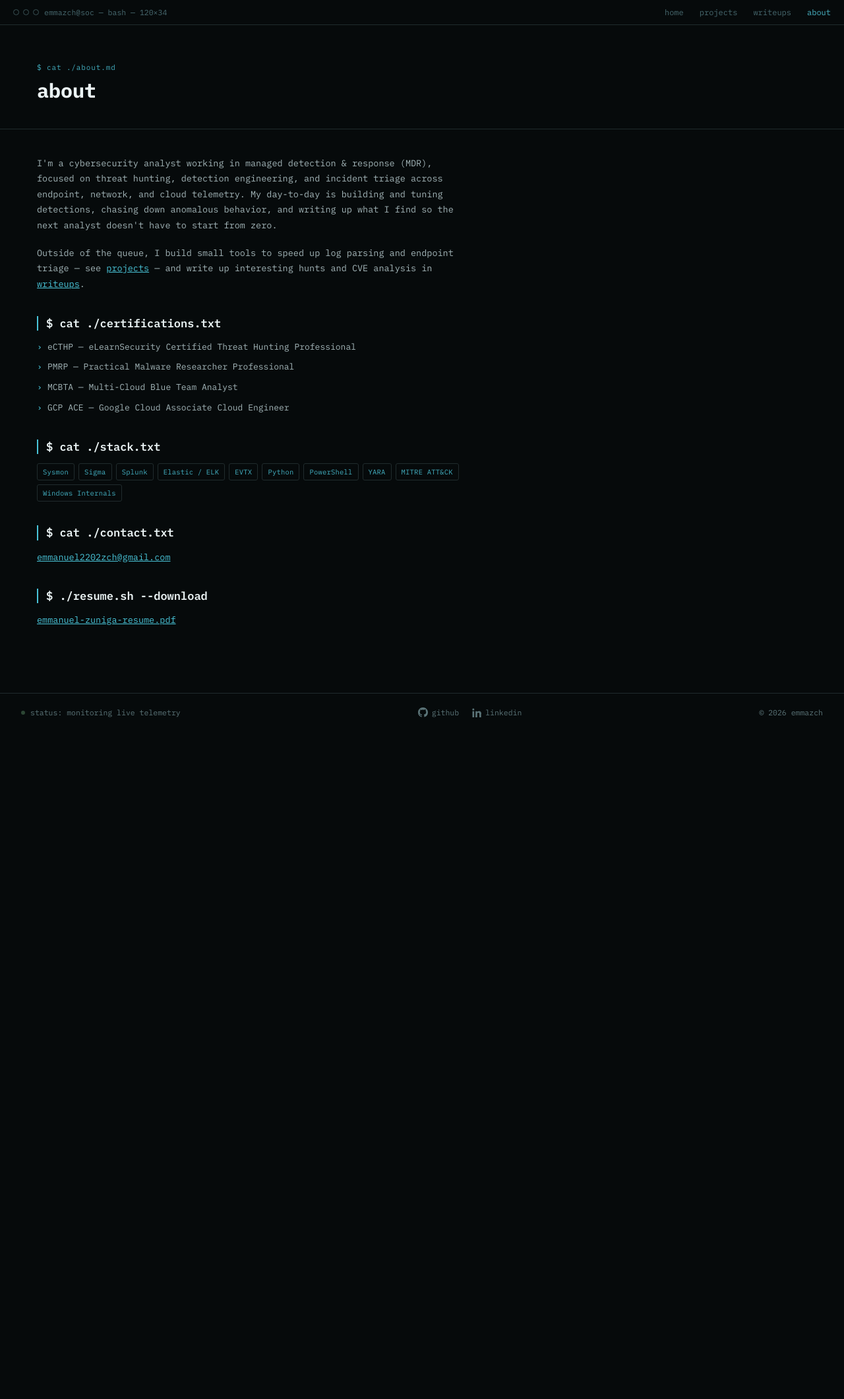
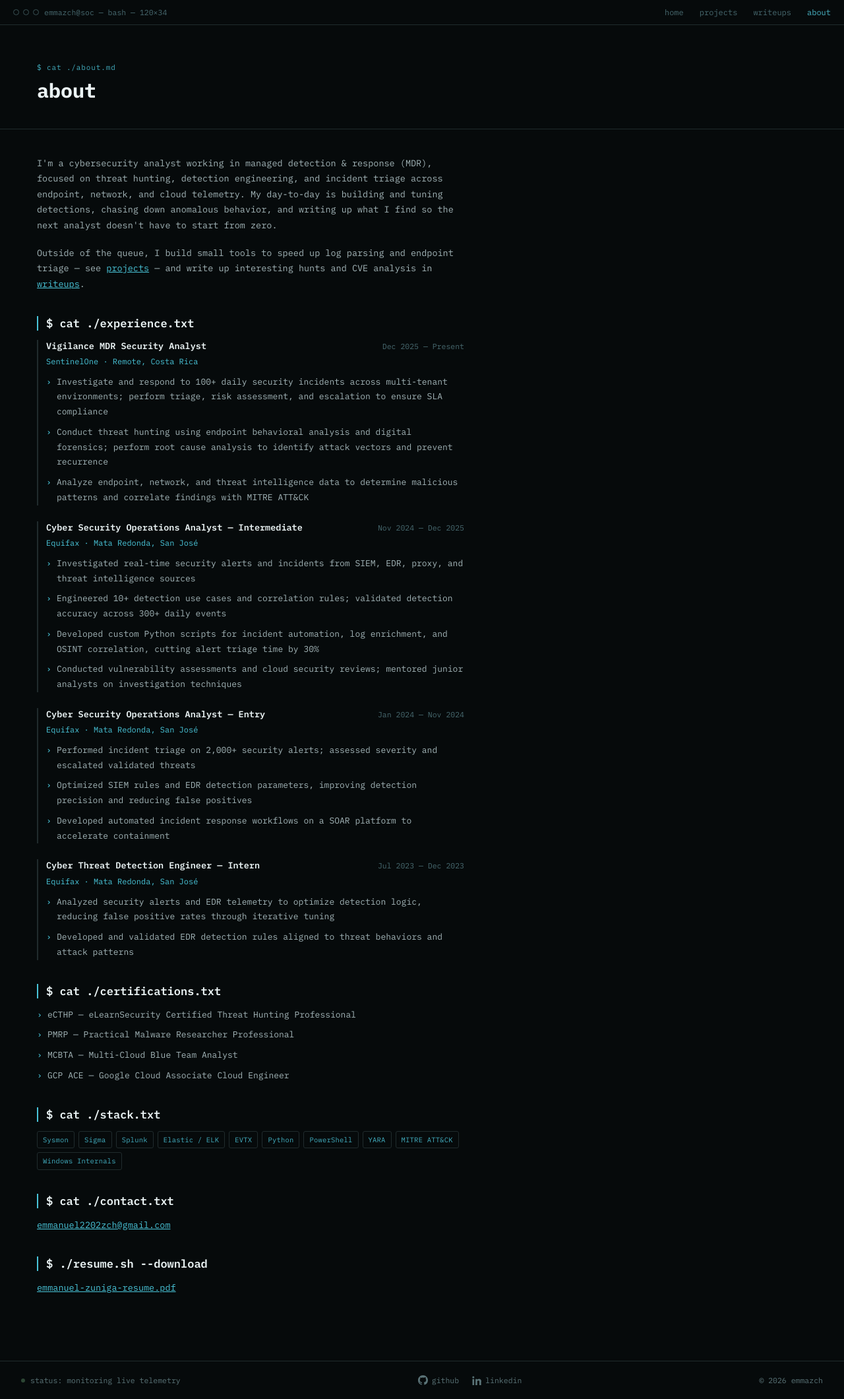
Before and after one commit to Emmazch22/emmazch22.github.io, a Jekyll site: the page built from about.md, in a window 1280 px wide. Shown: the whole page at 66% size. Built offline with Jekyll 4.4.1, drawn with Linux system fonts in a browser that asks for light colours; before the commit the page ends 1108 px from its top, so only the background shows below that.

Commit message:
Add work experience section to about page

```diff
--- a/about.md
+++ b/about.md
@@ -22,6 +22,58 @@ permalink: /about/
     — and write up interesting hunts and CVE analysis in
     <a href="{{ '/writeups/' | relative_url }}">writeups</a>.
   </p>
+
+  <h2 class="section-title">$ cat ./experience.txt</h2>
+  <div class="exp-list">
+    <div class="exp-item">
+      <div class="exp-head">
+        <span class="exp-role">Vigilance MDR Security Analyst</span>
+        <span class="exp-dates">Dec 2025 &mdash; Present</span>
+      </div>
+      <div class="exp-org">SentinelOne &middot; Remote, Costa Rica</div>
+      <ul class="plain-list">
+        <li>Investigate and respond to 100+ daily security incidents across multi-tenant environments; perform triage, risk assessment, and escalation to ensure SLA compliance</li>
+        <li>Conduct threat hunting using endpoint behavioral analysis and digital forensics; perform root cause analysis to identify attack vectors and prevent recurrence</li>
+        <li>Analyze endpoint, network, and threat intelligence data to determine malicious patterns and correlate findings with MITRE ATT&amp;CK</li>
+      </ul>
+    </div>
+    <div class="exp-item">
+      <div class="exp-head">
+        <span class="exp-role">Cyber Security Operations Analyst &mdash; Intermediate</span>
+        <span class="exp-dates">Nov 2024 &mdash; Dec 2025</span>
+      </div>
+      <div class="exp-org">Equifax &middot; Mata Redonda, San Jos&eacute;</div>
+      <ul class="plain-list">
+        <li>Investigated real-time security alerts and incidents from SIEM, EDR, proxy, and threat intelligence sources</li>
+        <li>Engineered 10+ detection use cases and correlation rules; validated detection accuracy across 300+ daily events</li>
+        <li>Developed custom Python scripts for incident automation, log enrichment, and OSINT correlation, cutting alert triage time by 30%</li>
+        <li>Conducted vulnerability assessments and cloud security reviews; mentored junior analysts on investigation techniques</li>
+      </ul>
+    </div>
+    <div class="exp-item">
+      <div class="exp-head">
+        <span class="exp-role">Cyber Security Operations Analyst &mdash; Entry</span>
+        <span class="exp-dates">Jan 2024 &mdash; Nov 2024</span>
+      </div>
+      <div class="exp-org">Equifax &middot; Mata Redonda, San Jos&eacute;</div>
+      <ul class="plain-list">
+        <li>Performed incident triage on 2,000+ security alerts; assessed severity and escalated validated threats</li>
+        <li>Optimized SIEM rules and EDR detection parameters, improving detection precision and reducing false positives</li>
+        <li>Developed automated incident response workflows on a SOAR platform to accelerate containment</li>
+      </ul>
+    </div>
+    <div class="exp-item">
+      <div class="exp-head">
+        <span class="exp-role">Cyber Threat Detection Engineer &mdash; Intern</span>
+        <span class="exp-dates">Jul 2023 &mdash; Dec 2023</span>
+      </div>
+      <div class="exp-org">Equifax &middot; Mata Redonda, San Jos&eacute;</div>
+      <ul class="plain-list">
+        <li>Analyzed security alerts and EDR telemetry to optimize detection logic, reducing false positive rates through iterative tuning</li>
+        <li>Developed and validated EDR detection rules aligned to threat behaviors and attack patterns</li>
+      </ul>
+    </div>
+  </div>
 
   <h2 class="section-title">$ cat ./certifications.txt</h2>
   <ul class="plain-list">
--- a/assets/css/main.css
+++ b/assets/css/main.css
@@ -953,6 +953,39 @@ img { max-width: 100%; display: block; }
   color: var(--accent);
 }
 
+.exp-list {
+  display: flex;
+  flex-direction: column;
+  gap: 24px;
+  margin-bottom: 8px;
+}
+.exp-item {
+  padding-left: 12px;
+  border-left: 2px solid var(--border);
+}
+.exp-head {
+  display: flex;
+  flex-wrap: wrap;
+  justify-content: space-between;
+  align-items: baseline;
+  gap: 4px 12px;
+}
+.exp-role {
+  font: 600 13.5px/1.3 var(--font-mono);
+  color: var(--fg-bright);
+}
+.exp-dates {
+  font-size: 11.5px;
+  color: var(--fg-dim);
+  white-space: nowrap;
+}
+.exp-org {
+  font-size: 12px;
+  color: var(--accent);
+  margin: 2px 0 10px;
+}
+.exp-item .plain-list { margin-bottom: 0; }
+
 @media (min-width: 641px) {
   .about-body { padding: 40px 56px 80px; }
 }
```
